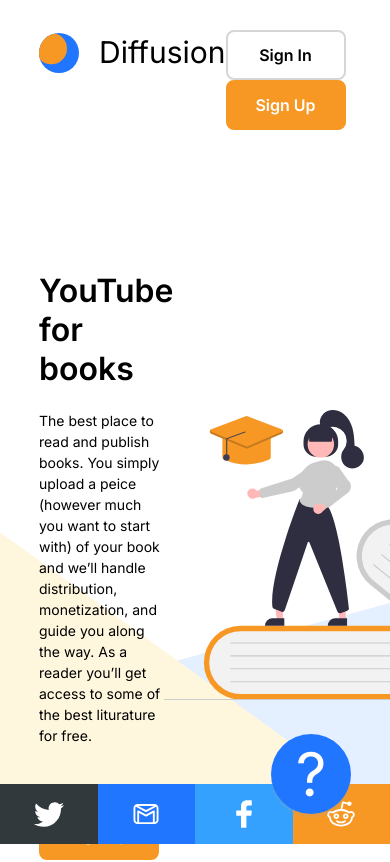
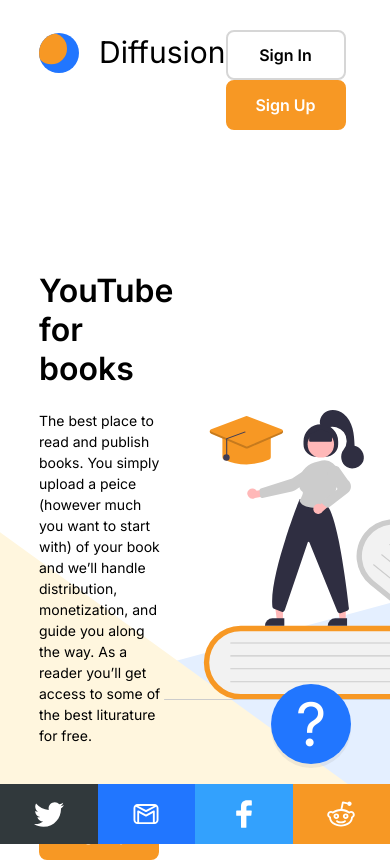
Before and after one commit to KevalinKetcham/diffusion-frontend, a React (Create React App) app: page / in a window 390 px wide. Shown: the top 862 px of the page. Built offline with nearby package versions, Linux system fonts and the light colour scheme.

Commit message:
Move help btn above shate btns @>800px screen width

```diff
--- a/src/components/help btn/HelpBtn.css
+++ b/src/components/help btn/HelpBtn.css
@@ -52,3 +52,12 @@
     background: none;
 
 }
+
+@media(max-width: 800px) {
+    .qBtn {
+        bottom: 80px;
+    }
+    .clickedQBtn {
+        bottom: 80px;
+    }
+}
```
